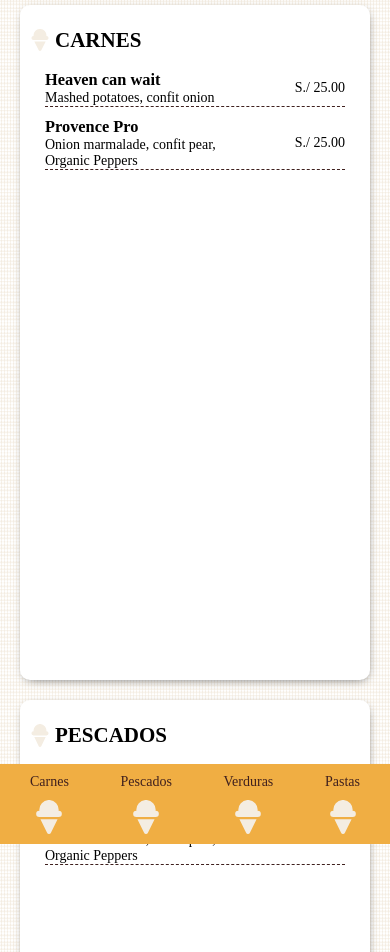
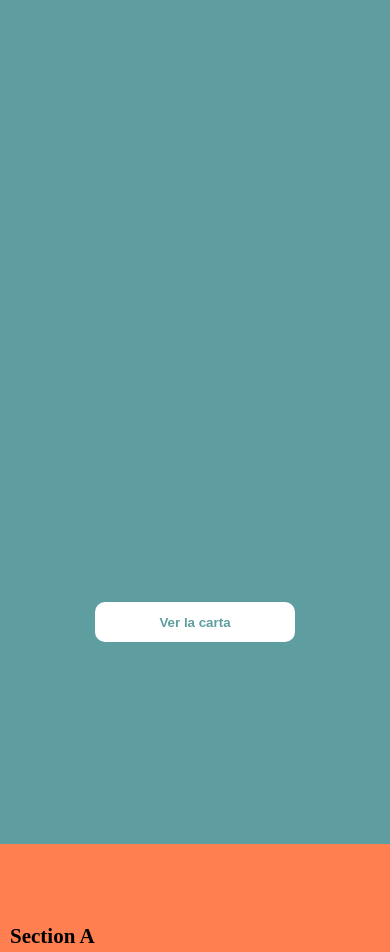
Before and after one commit to ankynator/menu-restaurant, a plain HTML site: page index.html in a window 390 px wide. Shown: the top 952 px of the page. Drawn offline with Linux system fonts and the light colour scheme.

Commit message:
scrolling

```diff
--- a/index.html
+++ b/index.html
@@ -6,141 +6,58 @@
   <title>Document</title>
   <link rel="stylesheet" href="style.css">
 </head>
-<body>
+<body onload="whatIsHeight()">
+  <nav class="navbar">
+    <ul>
+      <li><a href="#">01. Home</a> </li>
+      <li><a href="#secA">02. Section A</a> </li>
+      <li><a href="#secB">03. Section B</a> </li>
+      <li><a href="#secC">04. Section C</a> </li>
+      <li><a href="#secD">05. Section D</a> </li>
+
+    </ul>
+  </nav>
+
+  <section class="presentation">
+    <button onclick="scrolling()">
+      Ver la carta
+    </button>
+  </section>
 
   <main class="main">
-    <section class="section" id="secCarnes">
-      <div class="section__header">
-        <img src="./images/ice-cream-backgroud.svg" alt="">
-        <h2>CARNES</h2>
-      </div>
-      <div class="items">
-        <div class="item">
-          <div class="item__description">
-            <h3>Heaven can wait</h3>
-            <p>Mashed potatoes, confit onion</p>
-          </div>
-          <div class="item__price">
-            <p>S./ 25.00</p>
-          </div>
-        </div>
-        <div class="item">
-          <div class="item__description">
-            <h3>Provence Pro</h3>
-            <p>Onion marmalade, confit pear, Organic Peppers</p>
-          </div>
-          <div class="item__price">
-            <p>S./ 25.00</p>
-          </div>
-        </div>
-      </div>
+    <section class="section" id="secA">
+      <h1>Section A</h1>
+    </section>
+    <section class="section" id="secB">
+      <h1>Section B</h1>
+    </section>
+    <section class="section" id="secC">
+      <h1>Section C</h1>
+    </section>
+    <section class="section" id="secD">
+      <h1>Section D</h1>
+    </section>
+  </main>
 
-    </section>
+<script>
+  let vhDesktop
+  let vhMobile
+  const secA = document.getElementById('secA')
 
-    <section class="section" id="secPescados">
-      <div class="section__header">
-        <img src="./images/ice-cream-backgroud.svg" alt="">
-        <h2>PESCADOS</h2>
-      </div>
-      <div class="items">
-        <div class="item">
-          <div class="item__description">
-            <h3>Heaven can wait</h3>
-            <p>Mashed potatoes, confit onion</p>
-          </div>
-          <div class="item__price">
-            <p>S./ 25.00</p>
-          </div>
-        </div>
-        <div class="item">
-          <div class="item__description">
-            <h3>Provence Pro</h3>
-            <p>Onion marmalade, confit pear, Organic Peppers</p>
-          </div>
-          <div class="item__price">
-            <p>S./ 25.00</p>
-          </div>
-        </div>
-      </div>
+  function whatIsHeight() {
+    vhDesktop = Math.max(document.documentElement.clientHeight || 0, window.innerHeight || 0)
+    vhMobile = screen.height
+  }
 
-    </section>
+  function scrolling() {
+    if(screen.width > 1000){
+      window.scroll(0, vhDesktop)
+    } else {
+      window.scroll(0, vhMobile)
+    }
 
-    <section class="section" id="secVerduras">
-      <div class="section__header">
-        <img src="./images/ice-cream-backgroud.svg" alt="">
-        <h2>VERDURAS</h2>
-      </div>
-      <div class="items">
-        <div class="item">
-          <div class="item__description">
-            <h3>Heaven can wait</h3>
-            <p>Mashed potatoes, confit onion</p>
-          </div>
-          <div class="item__price">
-            <p>S./ 25.00</p>
-          </div>
-        </div>
-        <div class="item">
-          <div class="item__description">
-            <h3>Provence Pro</h3>
-            <p>Onion marmalade, confit pear, Organic Peppers</p>
-          </div>
-          <div class="item__price">
-            <p>S./ 25.00</p>
-          </div>
-        </div>
-      </div>
+  }
+</script>
 
-    </section>
-
-    <section class="section" id="secPastas">
-      <div class="section__header">
-        <img src="./images/ice-cream-backgroud.svg" alt="">
-        <h2>PASTAS</h2>
-      </div>
-      <div class="items">
-        <div class="item">
-          <div class="item__description">
-            <h3>Heaven can wait</h3>
-            <p>Mashed potatoes, confit onion</p>
-          </div>
-          <div class="item__price">
-            <p>S./ 25.00</p>
-          </div>
-        </div>
-        <div class="item">
-          <div class="item__description">
-            <h3>Provence Pro</h3>
-            <p>Onion marmalade, confit pear, Organic Peppers</p>
-          </div>
-          <div class="item__price">
-            <p>S./ 25.00</p>
-          </div>
-        </div>
-      </div>
-
-    </section>
-
-  </main>
-  <nav class="navbar">
-    <ul class="categories">
-      <li>
-        <a href="#secCarnes">Carnes</a>
-        <img src="./images/ice-cream-backgroud.svg" alt="" width="30px">
-      </li>
-      <li>
-        <a href="#secPescados">Pescados</a>
-        <img src="./images/ice-cream-backgroud.svg" alt="" width="30px">
-      </li>
-      <li>
-        <a href="#secVerduras">Verduras</a>
-        <img src="./images/ice-cream-backgroud.svg" alt="" width="30px">
-      </li>
-      <li>
-        <a href="#secPastas">Pastas</a>
-        <img src="./images/ice-cream-backgroud.svg" alt="" width="30px">
-      </li>
-    </ul>
-  </nav>
 </body>
 </html>
--- a/style.css
+++ b/style.css
@@ -17,120 +17,75 @@ html {
 
 body {
   font-size: 1.4rem;
-  background: url("./images/ice-cream-backgroud.svg");
-  background-repeat: repeat;
-  background-size: 3px;
-  background-repeat: space;
 }
 
-.header {
-  background: var(--primary);
+.presentation {
+  height: 100vh;
+  background-color: cadetblue;
   display: flex;
-  flex-direction: column;
-  justify-content: flex-start;
-  align-items: center;
-}
-
-.header > img {
-  width: 8rem;
-  border-radius: 50%;
-  margin-top: 1rem;
-  margin-bottom: -1rem;
-}
-
-.header > p {
-  margin-right: 2rem;
-  color: var(--brown);
-  font-weight: bold;
-  align-self: flex-end;
-}
-
-.navbar {
-  width: 100%;
-  height: 8rem;
-  padding: 0 2rem;
-  position: fixed;
-  background-color: #f0ae43;
-  top: calc(100% - 8rem);
-  left: 0;
-  right: 0;
-}
-
-.navbar > ul {
-  list-style: none;
-  display: flex;
-  justify-content: space-between;
-}
-
-.categories > li {
-  margin: 1rem;
-  display: flex;
-  flex-direction: column;
   justify-content: center;
   align-items: center;
 }
 
-.categories > li > a {
-  text-decoration: none;
-  color: var(--brown);
-  margin-bottom: 1rem;
+.presentation > button {
+  margin-top: 40rem;
+  width: 20rem;
+  height: 4rem;
+  background-color: white;
+  border: none;
+  border-radius: 1rem;
+  color: cadetblue;
+  font-weight: 900;
 }
 
-.categories > li > a:hover {
-  cursor: pointer;
-  font-weight: bold;
-  text-decoration: underline;
+.navbar {
+  /* height: 5rem; */
+  width: 100%;
+  position: fixed;
+  padding: 2rem 1rem;
+  left: 0px;
+}
+
+.navbar > ul {
+  width: 100%;
+  height: 100%;
+  display: flex;
+  justify-content: center;
+  align-items: center;
+  flex-wrap: wrap;
+  list-style: none;
+}
+
+.navbar > ul > li {
+  margin: 0 1rem;
+}
+
+.navbar > ul > li > a {
+  color: cadetblue;
+  text-decoration: none;
 }
 
 .main {
-  padding: 0 2rem;
-  padding-bottom: 8rem;
+  height: 100vh;
 }
 
 .section {
-  margin: 0.5rem 0 2rem 0;
-  padding: 2rem 1rem;
-  background-color: white;
-  height: calc(80vh);
-  border-radius: 1rem;
-  box-shadow: 1px 3px 11px -5px rgba(0, 0, 0, 0.76);
+  height: 100%;
+  padding: 8rem 1rem;
 }
 
-.section__header {
-  height: 3rem;
-  display: flex;
-  align-items: center;
-  margin-bottom: 1.5rem;
+.section:nth-child(1) {
+  background-color: coral;
 }
 
-.section__header > h2 {
-  text-transform: uppercase;
+.section:nth-child(2) {
+  background-color: rebeccapurple;
 }
 
-.section__header > img {
-  width: 20px;
-  margin-right: 0.5rem;
+.section:nth-child(3) {
+  background-color: greenyellow;
 }
 
-.section__footer {
-  width: 30px;
-  justify-self: flex-end;
-  align-items: center;
+.section:nth-child(4) {
+  background-color: wheat;
 }
-
-.items {
-  width: 100%;
-  padding: 0 1.5rem;
-}
-
-.item {
-  border-bottom: 1px dashed var(--brown);
-  display: flex;
-  justify-content: space-between;
-  align-items: center;
-  margin-bottom: 1rem;
-}
-
-.item__description {
-  max-width: 200px;
-}
```
